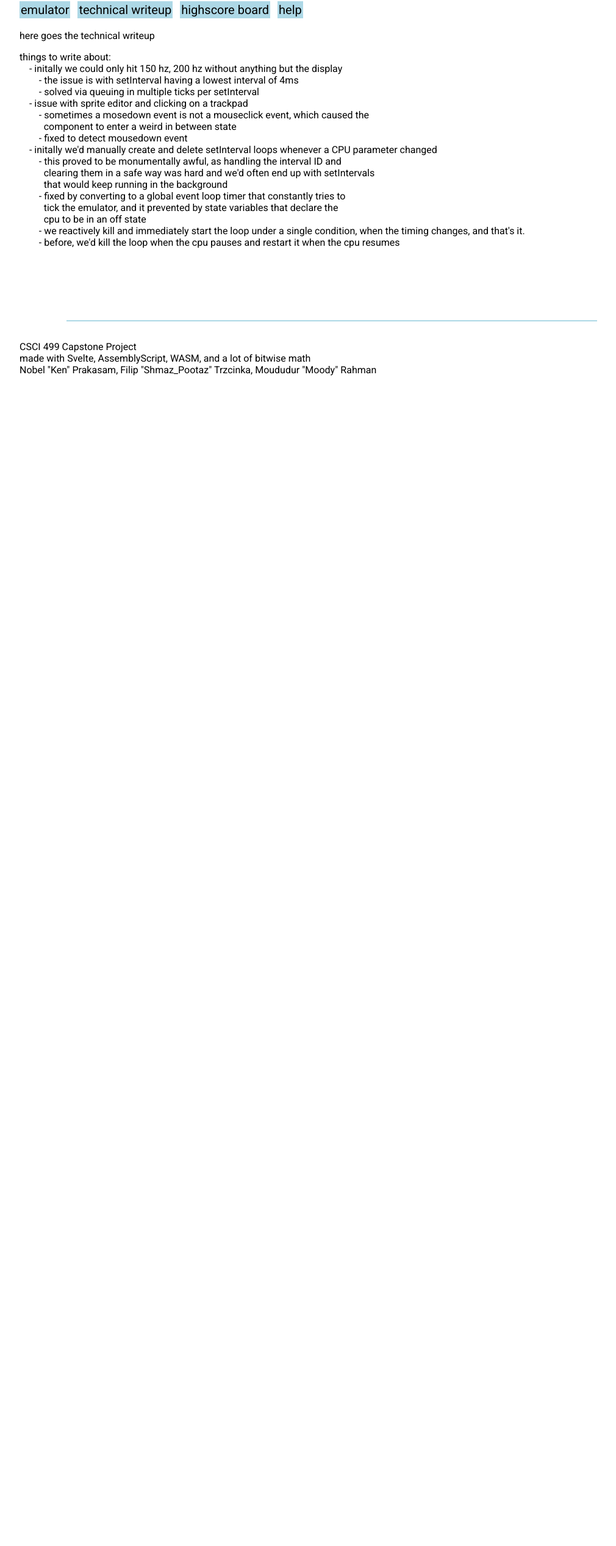
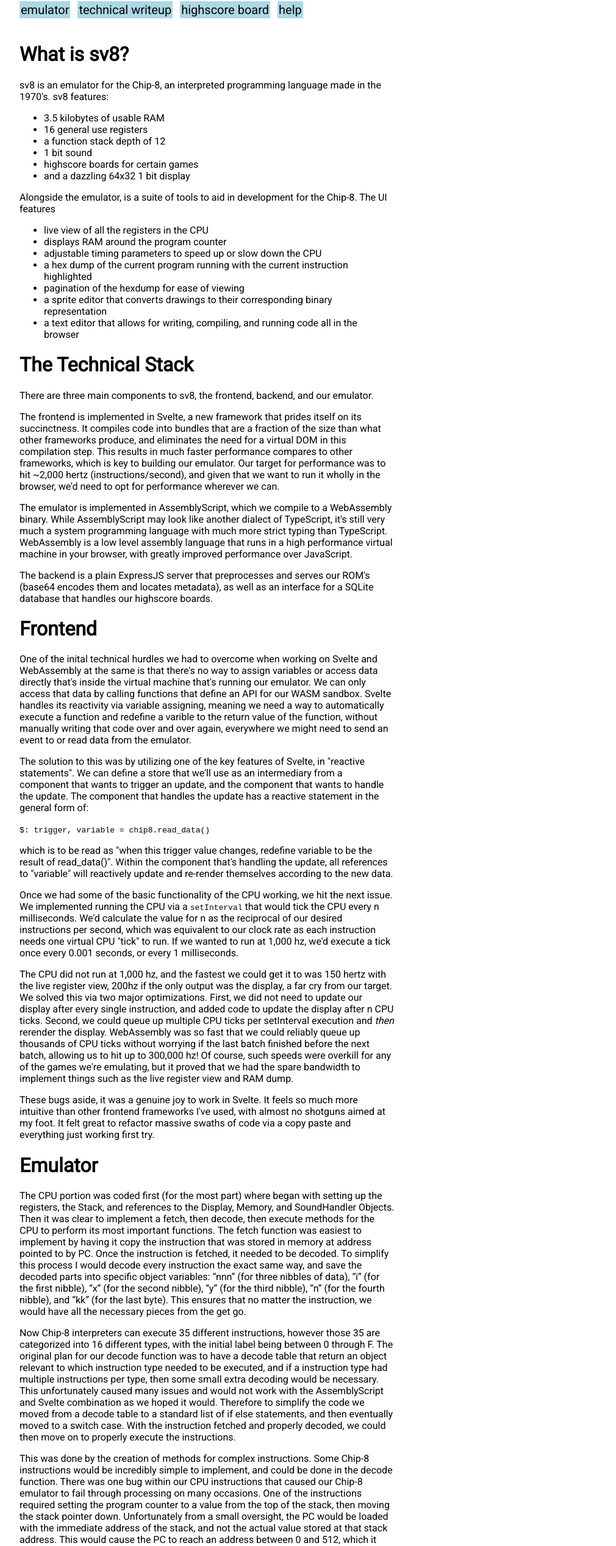
Before and after one commit to moodyRahman/cs499_chip8emu, a SvelteKit app in the folder frontend/: page /writeup in a window 1280 px wide. Shown: the part 70-2605 px from the top of the page at 61% size, without its empty margins (96-1106 px from the left). Before the commit the page ends 800 px from the top, so only its background shows below. Built offline with nearby package versions, Linux system fonts and the light colour scheme.

Commit message:
technical writeup

```diff
--- a/frontend/src/routes/writeup/+page.svelte
+++ b/frontend/src/routes/writeup/+page.svelte
@@ -1,24 +1,207 @@
 <div>
-    here goes the technical writeup
-<pre>
-things to write about:
-    - initally we could only hit 150 hz, 200 hz without anything but the display
-        - the issue is with setInterval having a lowest interval of 4ms
-        - solved via queuing in multiple ticks per setInterval
-    - issue with sprite editor and clicking on a trackpad
-        - sometimes a mosedown event is not a mouseclick event, which caused the
-          component to enter a weird in between state
-        - fixed to detect mousedown event
-    - initally we'd manually create and delete setInterval loops whenever a CPU parameter changed
-        - this proved to be monumentally awful, as handling the interval ID and
-          clearing them in a safe way was hard and we'd often end up with setIntervals
-          that would keep running in the background
-        - fixed by converting to a global event loop timer that constantly tries to
-          tick the emulator, and it prevented by state variables that declare the
-          cpu to be in an off state
-        - we reactively kill and immediately start the loop under a single condition, when the timing changes, and that's it.
-        - before, we'd kill the loop when the cpu pauses and restart it when the cpu resumes
+
+  <h1>
+    What is sv8?
+  </h1>
+  <p>
+    sv8 is an emulator for the Chip-8, an interpreted programming language made in
+    the 1970's. sv8 features:
+  </p>
+  <ul>
+    <li>3.5 kilobytes of usable RAM</li>
+    <li>16 general use registers</li>
+    <li>a function stack depth of 12</li>
+    <li>1 bit sound</li>
+    <li>highscore boards for certain games</li>
+    <li>and a dazzling 64x32 1 bit display</li>
+
+  </ul>
+  <p>
+    Alongside the emulator, is a suite of tools to aid in development for the Chip-8.
+    The UI features
+  </p>
+  <ul>
+    <li>live view of all the registers in the CPU</li>
+    <li>displays RAM around the program counter</li>
+    <li>adjustable timing parameters to speed up or slow down the CPU</li>
+    <li>a hex dump of the current program running with the current instruction highlighted</li>
+    <li>pagination of the hexdump for ease of viewing</li>
+    <li>a sprite editor that converts drawings to their corresponding binary representation</li>
+    <li>a text editor that allows for writing, compiling, and running code all in the browser</li>
+  </ul>
+
+  <h1>The Technical Stack</h1>
+  <p>
+
+    There are three main components to sv8, the frontend, backend,
+    and our emulator.
+  </p>
+  <p>
+    The frontend is implemented in Svelte, a new framework
+    that prides itself on its succinctness. It compiles code into bundles that are a
+    fraction of the size than what other frameworks produce, and eliminates the need
+    for a virtual DOM in this compilation step. This results in much faster performance
+    compares to other frameworks, which is key to building our emulator. Our target for
+    performance was to hit ~2,000 hertz (instructions/second), and given that we want
+    to run it wholly in the browser, we'd need to opt for performance wherever we can.
+  </p>
+  <p>
+    The emulator is implemented in AssemblyScript, which we compile to a WebAssembly
+    binary. While AssemblyScript may look like another dialect of TypeScript, it's
+    still very much a system programming language with much more strict typing than TypeScript.
+    WebAssembly is a low level assembly language that runs in a high performance
+    virtual machine in your browser, with greatly improved performance over JavaScript.
+  </p>
+  <p>
+    The backend is a plain ExpressJS server that preprocesses and serves our ROM's
+    (base64 encodes them and locates metadata), as well as an interface for a
+    SQLite database that handles our highscore boards.
+  </p>
+
+  <h1>
+    Frontend
+  </h1>
+  <p>
+    One of the inital technical hurdles we had to overcome when working on Svelte
+    and WebAssembly at the same is that there's no way to assign variables or access data
+    directly that's inside the virtual machine that's running our emulator. We can only
+    access that data by calling functions that define an API for our WASM sandbox.
+    Svelte handles its reactivity via variable assigning, meaning we need a way to
+    automatically execute a function and redefine a varible to the return value of the function,
+    without manually writing that code over and over again, everywhere we might need to
+    send an event to or read data from the emulator.
+  </p>
+  <p>
+    The solution to this was by utilizing one of the key features of Svelte, in
+    "reactive statements". We can define a store that we'll use as an intermediary
+    from a component that wants to trigger an update, and the component that wants to
+    handle the update. The component that handles the update has a reactive statement in
+    the general form of:
+  </p>
+
+  <code>
+    $: trigger, variable = chip8.read_data()
+  </code>
+
+  <p>
+    which is to be read as "when this trigger value changes, redefine variable to
+    be the result of read_data()". Within the component that's handling the update,
+    all references to "variable" will reactively update and re-render themselves
+    according to the new data.
+  </p>
+
+  <p>
+    Once we had some of the basic functionality of the CPU working, we hit the next
+    issue. We implemented running the CPU via a <code>setInterval</code> that would tick
+    the CPU every n milliseconds. We'd calculate the value for n as the reciprocal of
+    our desired instructions per second, which was equivalent to our clock rate as each
+    instruction needs one virtual CPU "tick" to run. If we wanted to run at 1,000 hz,
+    we'd execute a tick once every 0.001 seconds, or every 1 milliseconds.
+  </p>
+  <p>
+    The CPU did not run at 1,000 hz, and the fastest we could get it to was 150 hertz
+    with the live register view, 200hz if the only output was the display, a far cry
+    from our target. We solved this via two major optimizations. First, we did not
+    need to update our display after every single instruction, and added code to
+    update the display after n CPU ticks. Second, we could queue up multiple CPU ticks
+    per setInterval execution and <i>then</i> rerender the display. WebAssembly was so fast
+    that we could reliably queue up thousands of CPU ticks without worrying if the last batch
+    finished before the next batch, allowing us to hit up to 300,000 hz! Of course,
+    such speeds were overkill for any of the games we're emulating, but it proved that we
+    had the spare bandwidth to implement things such as the live register view and
+    RAM dump.
+  </p>
+
+  <p>
+    These bugs aside, it was a genuine joy to work in Svelte. It feels so much more
+    intuitive than other frontend frameworks I've used, with almost no shotguns aimed
+    at my foot. It felt great to refactor massive swaths of code via a copy paste
+    and everything just working first try.
+  </p>
+
+  <h1>
+    Emulator
+  </h1>
+
+  <p>
+    The CPU portion was coded first (for the most part) where began with setting
+    up the registers, the Stack, and references to the Display, Memory, and SoundHandler
+    Objects. Then it was clear to implement a fetch, then decode, then execute methods
+    for the CPU to perform its most important functions. The fetch function was easiest
+    to implement by having it copy the instruction that was stored in memory at address
+    pointed to by PC. Once the instruction is fetched, it needed to be decoded. To
+    simplify this process I would decode every instruction the exact same way, and
+    save the decoded parts into specific object variables: “nnn” (for three nibbles
+    of data), “i” (for the first nibble), “x” (for the second nibble), “y” (for the
+    third nibble), “n” (for the fourth nibble), and “kk” (for the last byte).
+    This ensures that no matter the instruction, we would have all the necessary
+    pieces from the get go.
+    </p>
+    <p>
+      Now Chip-8 interpreters can execute 35 different instructions,
+      however those 35 are categorized into 16 different types, with the initial label
+      being between 0 through F. The original plan for our decode function was to
+      have a decode table that return an object relevant to which instruction type
+      needed to be executed, and if a instruction type had multiple instructions per
+      type, then some small extra decoding would be necessary. This unfortunately caused
+      many issues and would not work with the AssemblyScript and Svelte combination as
+      we hoped it would. Therefore to simplify the code we moved from a decode table
+      to a standard list of if else statements, and then eventually moved to a switch
+      case. With the instruction fetched and properly decoded, we could then move on
+      to properly execute the instructions.
+    </p>
+    <p>
+    This was done by the creation of methods for complex instructions. Some Chip-8
+    instructions would be incredibly simple
+    to implement, and could be done in the decode function. There was one bug
+    within our CPU instructions that caused our Chip-8 emulator to fail through
+    processing on many occasions. One of the instructions required setting the
+    program counter to a value from the top of the stack, then moving the stack
+    pointer down. Unfortunately from a small oversight, the PC would be loaded
+    with the immediate address of the stack, and not the actual value stored at
+    that stack address. This would cause the PC to reach an address between 0 and 512,
+    which it should never have access to. Using our own debugger that is
+    implemented on the site, we were able to find and fix the issue.
+  </p>
+
+  <p>
+    The Display was the final challenge to implement for the Chip-8 emulator solely
+    due to the complexity of drawing sprites. Setting up the display was simple
+    once the concept was explained. Drawing the sprites required a large understanding
+    of edge cases, bit masking/bit manipulation, 2D addressing, and some math to be
+    implemented correctly. You need to keep in mind whether you are drawing near
+    the edge of the screen, would you need to access a new byte in memory halfway
+    through the drawing, did a collision between two ON pixels occur, etc. This
+    complexity led to two bugs within our drawSprite() function. The first was
+    that when the address for the pixel to be drawn was divisible by 8 (therefore
+    not requiring the sprite to access two bytes in memory but only one) the sprite
+    would be drawn twice, once in the original memory byte, and then in the next
+    memory byte. This occurred because there was no condition that kept the sprite
+    from moving on to the next memory byte even if it did not need to, once that
+    condition was implemented the bug was fixed. The process of finding and fixing
+    the bug also heavily required the use of our debugger, as without being able
+    to see the values of all our registers, the pattern of the values being divisible
+    by 8 would not have been so easily spotted. The second bug was much simpler
+    to find and fix. When the Emulator seemed to work perfectly fine, we found
+    then when testing the SpaceInvaders ROM, a problem would occur when the player
+    would shoot an enemy and cause it to disappear, if the player shot in the newly
+    freed space, the enemy would reappear. This is not an intended feature of the
+    game, and was caused by improper pixel collision handling. See when the
+    collision Boolean value would be set to true during a collision, the value
+    would never be reset back to false, causing this weird bug.
+    This was fixed by setting the collision Boolean value back to false
+    at the start of the drawSprite() function.
+  </p>
+</div>
 
 
-</pre>
-</div>
+<style>
+  div {
+    width: 60%;
+  }
+
+  code {
+    display: inline;
+    font-family: monospace;
+  }
+</style>
```
